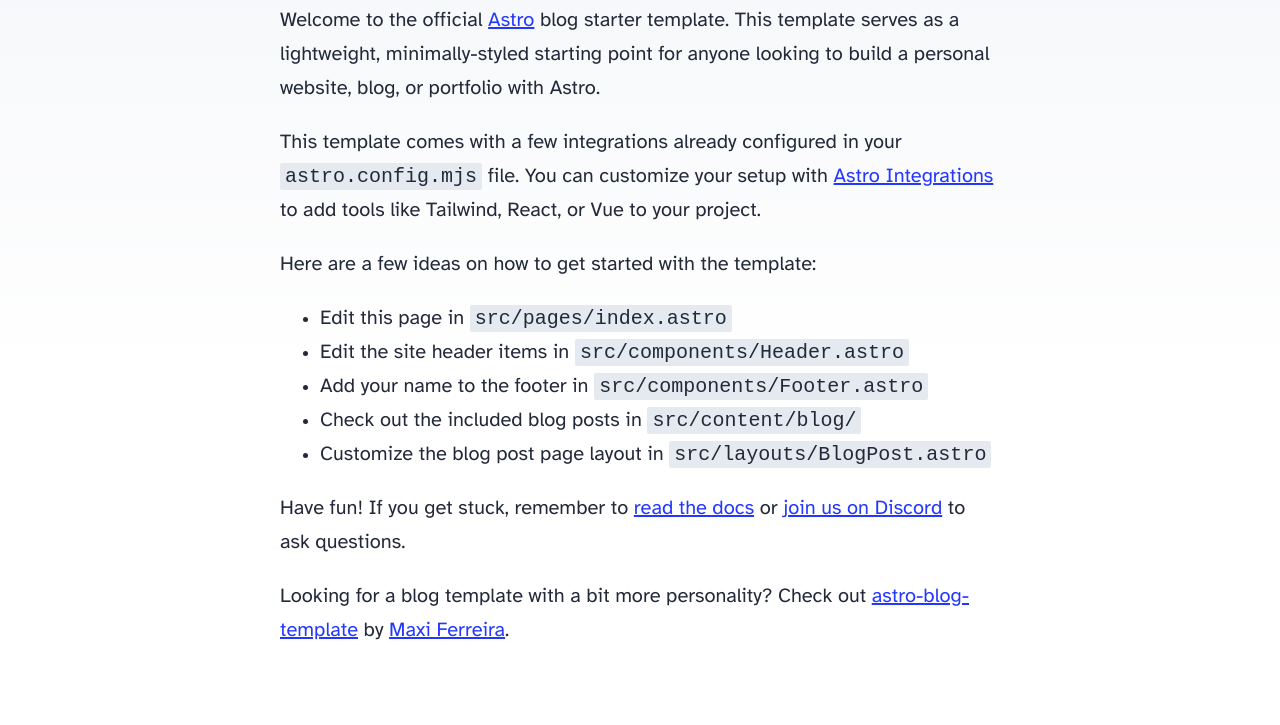
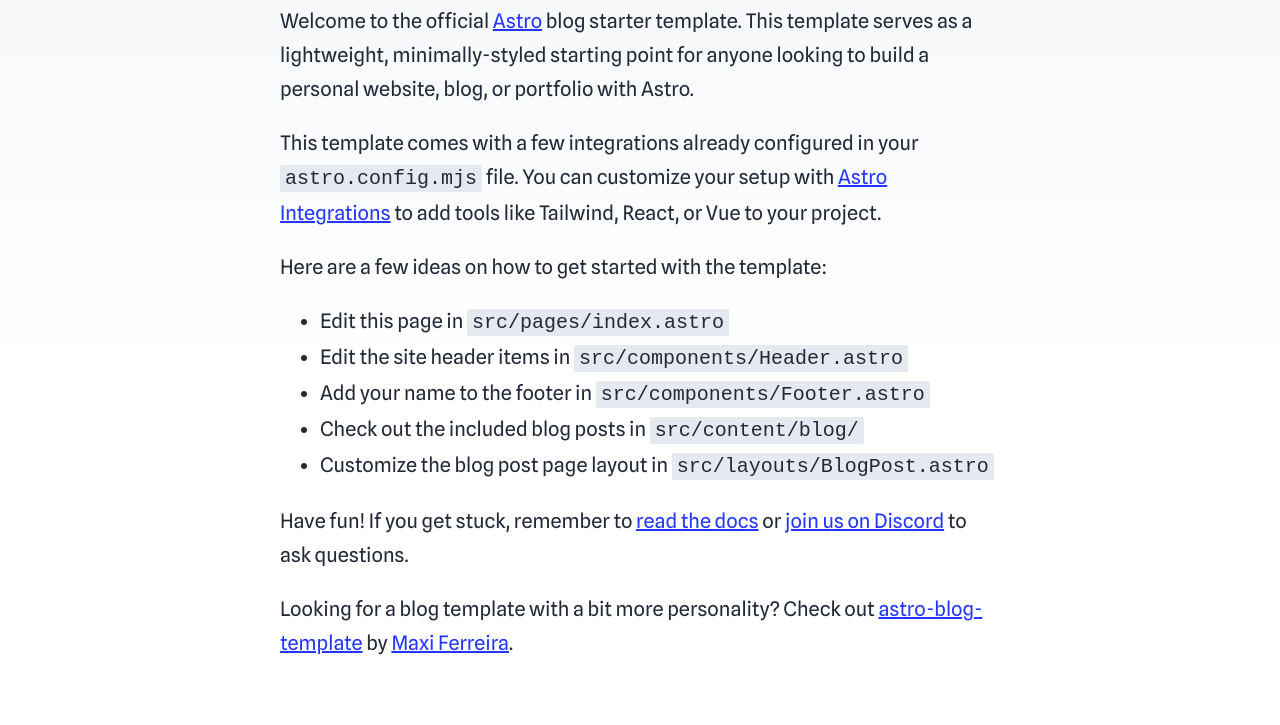
Before and after one commit to j-chan-hkust/j-chan-hkust.github.io, an Astro site: page / in a window 1280 px wide. Shown: the part 227-952 px from the top of the page. Built offline with nearby package versions, Linux system fonts and the light colour scheme; Astro itself is replaced by a stand-in of ours.

Commit message:
feat: basic font changes

```diff
--- a/src/styles/global.css
+++ b/src/styles/global.css
@@ -31,7 +31,7 @@
 	font-display: swap;
 }
 body {
-	font-family: 'Atkinson', sans-serif;
+	font-family: 'Spline Sans', sans-serif;
 	margin: 0;
 	padding: 0;
 	text-align: left;
```
